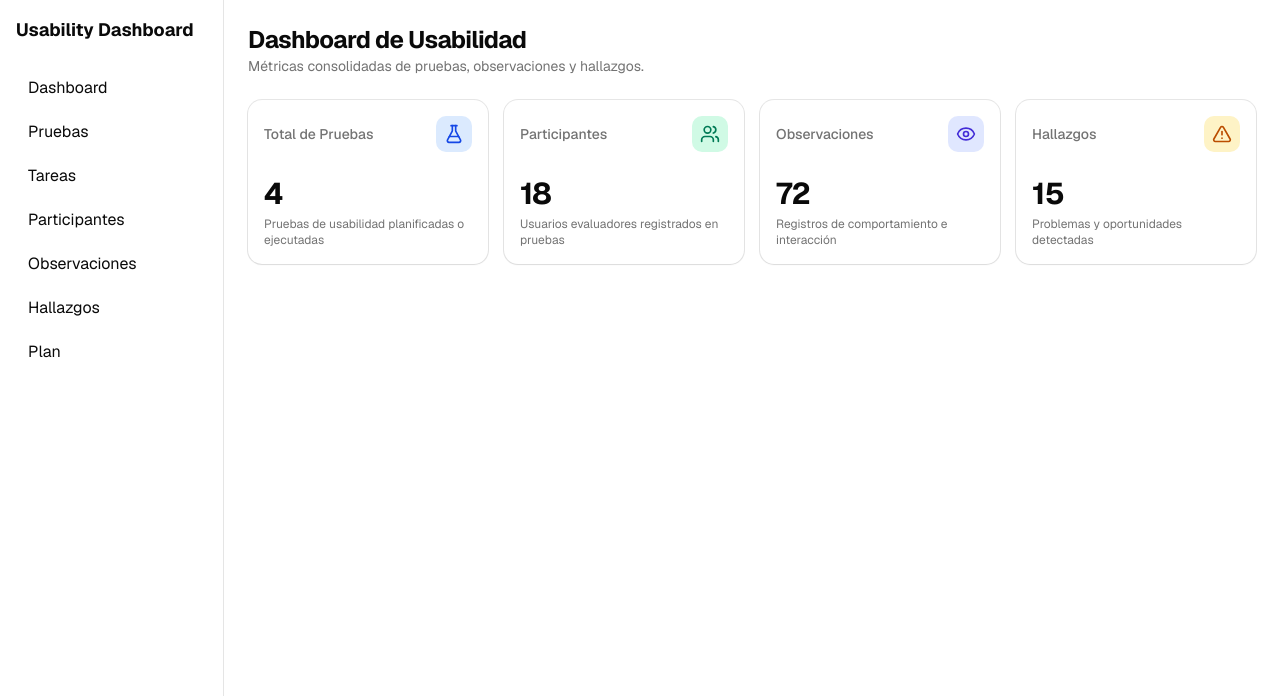
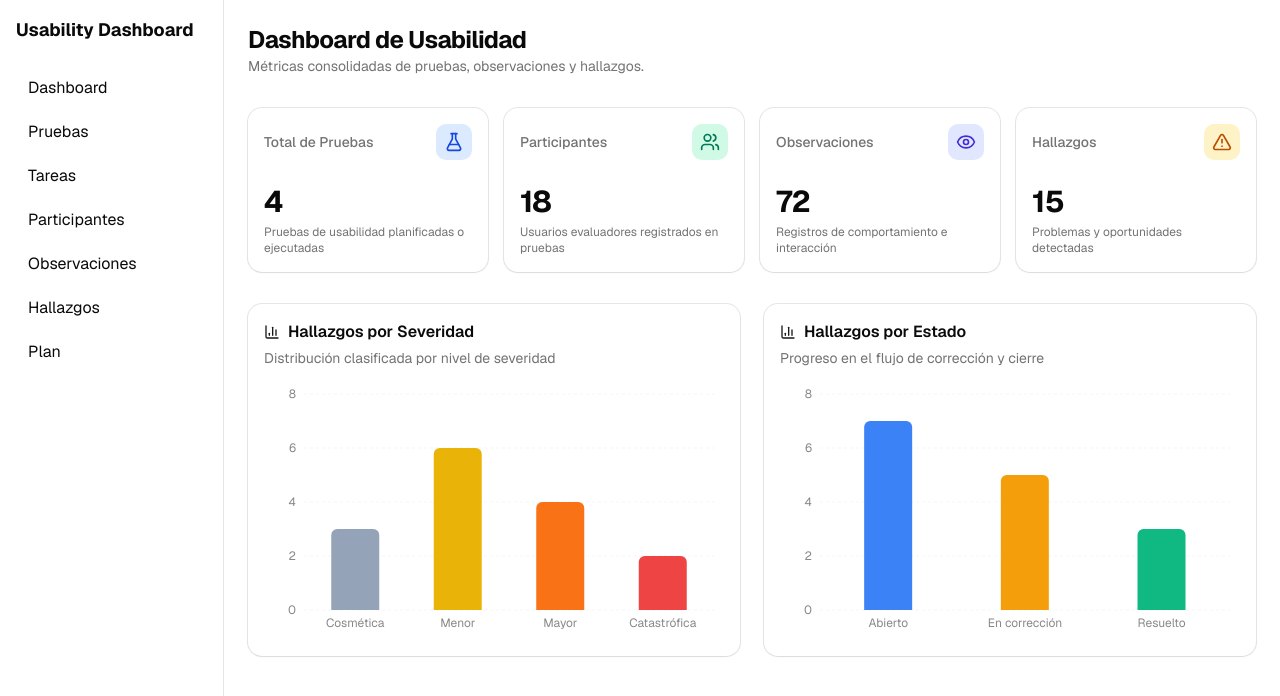
Before and after one commit to Sandrofer/Proyecto_IHC, a Next.js app in the folder frontend/: page / in a window 1280 px wide. Shown: the top 696 px of the page. Built offline with nearby package versions, Linux system fonts and the light colour scheme.

Commit message:
feat(frontend): graficos de barras con Recharts para severidad y estado de hallazgos

```diff
--- a/frontend/src/app/page.tsx
+++ b/frontend/src/app/page.tsx
@@ -17,6 +17,7 @@ import {
   CardHeader,
   CardTitle,
 } from "@/components/ui/card";
+import { DashboardCharts } from "@/components/DashboardCharts";
 import { getDashboardResumenMock } from "@/lib/dashboard-mock";
 import type { DashboardResumen } from "@/types";
 
@@ -109,7 +110,7 @@ export default function DashboardPage() {
   }
 
   return (
-    <div className="space-y-6">
+    <div className="space-y-8">
       <div>
         <h1 className="text-2xl font-bold tracking-tight text-foreground">
           Dashboard de Usabilidad
@@ -201,6 +202,12 @@ export default function DashboardPage() {
           </CardContent>
         </Card>
       </div>
+
+      {/* Gráficos de Severidad y Estado */}
+      <DashboardCharts
+        severidad={data.hallazgos_por_severidad}
+        estado={data.hallazgos_por_estado}
+      />
     </div>
   );
 }
--- /dev/null
+++ b/frontend/src/components/DashboardCharts.tsx
@@ -0,0 +1,235 @@
+"use client";
+
+import { useSyncExternalStore } from "react";
+import {
+  BarChart,
+  Bar,
+  XAxis,
+  YAxis,
+  Tooltip,
+  ResponsiveContainer,
+  Cell,
+  CartesianGrid,
+} from "recharts";
+import { BarChart3, PieChart } from "lucide-react";
+import {
+  Card,
+  CardContent,
+  CardDescription,
+  CardHeader,
+  CardTitle,
+} from "@/components/ui/card";
+import type { DashboardSeveridad, DashboardEstado } from "@/types";
+
+interface DashboardChartsProps {
+  severidad: DashboardSeveridad;
+  estado: DashboardEstado;
+}
+
+const emptySubscribe = () => () => {};
+
+export function DashboardCharts({ severidad, estado }: DashboardChartsProps) {
+  // Patrón estándar de React para renderizado seguro en cliente sin cascada de renders
+  const mounted = useSyncExternalStore(
+    emptySubscribe,
+    () => true,
+    () => false
+  );
+
+  const totalSeveridad =
+    severidad.cosmetica +
+    severidad.menor +
+    severidad.mayor +
+    severidad.catastrofica;
+
+  const totalEstado =
+    estado.abierto + estado.en_correccion + estado.resuelto;
+
+  const dataSeveridad = [
+    { name: "Cosmética", cantidad: severidad.cosmetica, color: "#94a3b8" },
+    { name: "Menor", cantidad: severidad.menor, color: "#eab308" },
+    { name: "Mayor", cantidad: severidad.mayor, color: "#f97316" },
+    { name: "Catastrófica", cantidad: severidad.catastrofica, color: "#ef4444" },
+  ];
+
+  const dataEstado = [
+    { name: "Abierto", cantidad: estado.abierto, color: "#3b82f6" },
+    { name: "En corrección", cantidad: estado.en_correccion, color: "#f59e0b" },
+    { name: "Resuelto", cantidad: estado.resuelto, color: "#10b981" },
+  ];
+
+  if (!mounted) {
+    return (
+      <div className="grid grid-cols-1 gap-6 lg:grid-cols-2">
+        <Card className="shadow-xs">
+          <CardHeader>
+            <CardTitle className="text-base font-semibold">
+              Hallazgos por Severidad
+            </CardTitle>
+            <CardDescription>Distribución según el impacto del problema</CardDescription>
+          </CardHeader>
+          <CardContent className="h-64 flex items-center justify-center text-xs text-muted-foreground">
+            Cargando gráfico...
+          </CardContent>
+        </Card>
+        <Card className="shadow-xs">
+          <CardHeader>
+            <CardTitle className="text-base font-semibold">
+              Hallazgos por Estado
+            </CardTitle>
+            <CardDescription>Progreso y resolución de incidencias</CardDescription>
+          </CardHeader>
+          <CardContent className="h-64 flex items-center justify-center text-xs text-muted-foreground">
+            Cargando gráfico...
+          </CardContent>
+        </Card>
+      </div>
+    );
+  }
+
+  return (
+    <div className="grid grid-cols-1 gap-6 lg:grid-cols-2">
+      {/* Gráfico 1: Hallazgos por Severidad */}
+      <Card className="shadow-xs">
+        <CardHeader>
+          <CardTitle className="text-base font-semibold flex items-center gap-2">
+            <BarChart3 className="h-4 w-4 text-primary" />
+            <span>Hallazgos por Severidad</span>
+          </CardTitle>
+          <CardDescription>
+            Distribución clasificada por nivel de severidad
+          </CardDescription>
+        </CardHeader>
+        <CardContent>
+          {totalSeveridad === 0 ? (
+            <div className="flex h-64 flex-col items-center justify-center gap-2 text-center text-muted-foreground">
+              <PieChart className="h-8 w-8 text-muted-foreground/50" />
+              <p className="text-sm font-medium">No hay hallazgos registrados</p>
+              <p className="text-xs">Los datos aparecerán cuando se detecten hallazgos.</p>
+            </div>
+          ) : (
+            <div className="h-64 w-full">
+              <ResponsiveContainer width="100%" height="100%">
+                <BarChart
+                  data={dataSeveridad}
+                  margin={{ top: 10, right: 10, left: -20, bottom: 0 }}
+                >
+                  <CartesianGrid strokeDasharray="3 3" opacity={0.2} vertical={false} />
+                  <XAxis
+                    dataKey="name"
+                    stroke="#888888"
+                    fontSize={12}
+                    tickLine={false}
+                    axisLine={false}
+                  />
+                  <YAxis
+                    stroke="#888888"
+                    fontSize={12}
+                    tickLine={false}
+                    axisLine={false}
+                    allowDecimals={false}
+                  />
+                  <Tooltip
+                    cursor={{ fill: "rgba(0, 0, 0, 0.05)" }}
+                    contentStyle={{
+                      backgroundColor: "rgba(255, 255, 255, 0.95)",
+                      borderRadius: "8px",
+                      border: "1px solid #e2e8f0",
+                      fontSize: "12px",
+                      color: "#0f172a",
+                      boxShadow: "0 4px 6px -1px rgba(0, 0, 0, 0.1)",
+                    }}
+                    formatter={(value) => [
+                      `${value ?? 0} hallazgos`,
+                      "Cantidad",
+                    ]}
+                  />
+                  <Bar
+                    dataKey="cantidad"
+                    radius={[6, 6, 0, 0]}
+                    maxBarSize={48}
+                  >
+                    {dataSeveridad.map((entry, index) => (
+                      <Cell key={`cell-sev-${index}`} fill={entry.color} />
+                    ))}
+                  </Bar>
+                </BarChart>
+              </ResponsiveContainer>
+            </div>
+          )}
+        </CardContent>
+      </Card>
+
+      {/* Gráfico 2: Hallazgos por Estado */}
+      <Card className="shadow-xs">
+        <CardHeader>
+          <CardTitle className="text-base font-semibold flex items-center gap-2">
+            <BarChart3 className="h-4 w-4 text-primary" />
+            <span>Hallazgos por Estado</span>
+          </CardTitle>
+          <CardDescription>
+            Progreso en el flujo de corrección y cierre
+          </CardDescription>
+        </CardHeader>
+        <CardContent>
+          {totalEstado === 0 ? (
+            <div className="flex h-64 flex-col items-center justify-center gap-2 text-center text-muted-foreground">
+              <PieChart className="h-8 w-8 text-muted-foreground/50" />
+              <p className="text-sm font-medium">No hay hallazgos registrados</p>
+              <p className="text-xs">Los datos aparecerán cuando se asignen estados.</p>
+            </div>
+          ) : (
+            <div className="h-64 w-full">
+              <ResponsiveContainer width="100%" height="100%">
+                <BarChart
+                  data={dataEstado}
+                  margin={{ top: 10, right: 10, left: -20, bottom: 0 }}
+                >
+                  <CartesianGrid strokeDasharray="3 3" opacity={0.2} vertical={false} />
+                  <XAxis
+                    dataKey="name"
+                    stroke="#888888"
+                    fontSize={12}
+                    tickLine={false}
+                    axisLine={false}
+                  />
+                  <YAxis
+                    stroke="#888888"
+                    fontSize={12}
+                    tickLine={false}
+                    axisLine={false}
+                    allowDecimals={false}
+                  />
+                  <Tooltip
+                    cursor={{ fill: "rgba(0, 0, 0, 0.05)" }}
+                    contentStyle={{
+                      backgroundColor: "rgba(255, 255, 255, 0.95)",
+                      borderRadius: "8px",
+                      border: "1px solid #e2e8f0",
+                      fontSize: "12px",
+                      color: "#0f172a",
+                      boxShadow: "0 4px 6px -1px rgba(0, 0, 0, 0.1)",
+                    }}
+                    formatter={(value) => [
+                      `${value ?? 0} hallazgos`,
+                      "Cantidad",
+                    ]}
+                  />
+                  <Bar
+                    dataKey="cantidad"
+                    radius={[6, 6, 0, 0]}
+                    maxBarSize={48}
+                  >
+                    {dataEstado.map((entry, index) => (
+                      <Cell key={`cell-est-${index}`} fill={entry.color} />
+                    ))}
+                  </Bar>
+                </BarChart>
+              </ResponsiveContainer>
+            </div>
+          )}
+        </CardContent>
+      </Card>
+    </div>
+  );
+}
```
